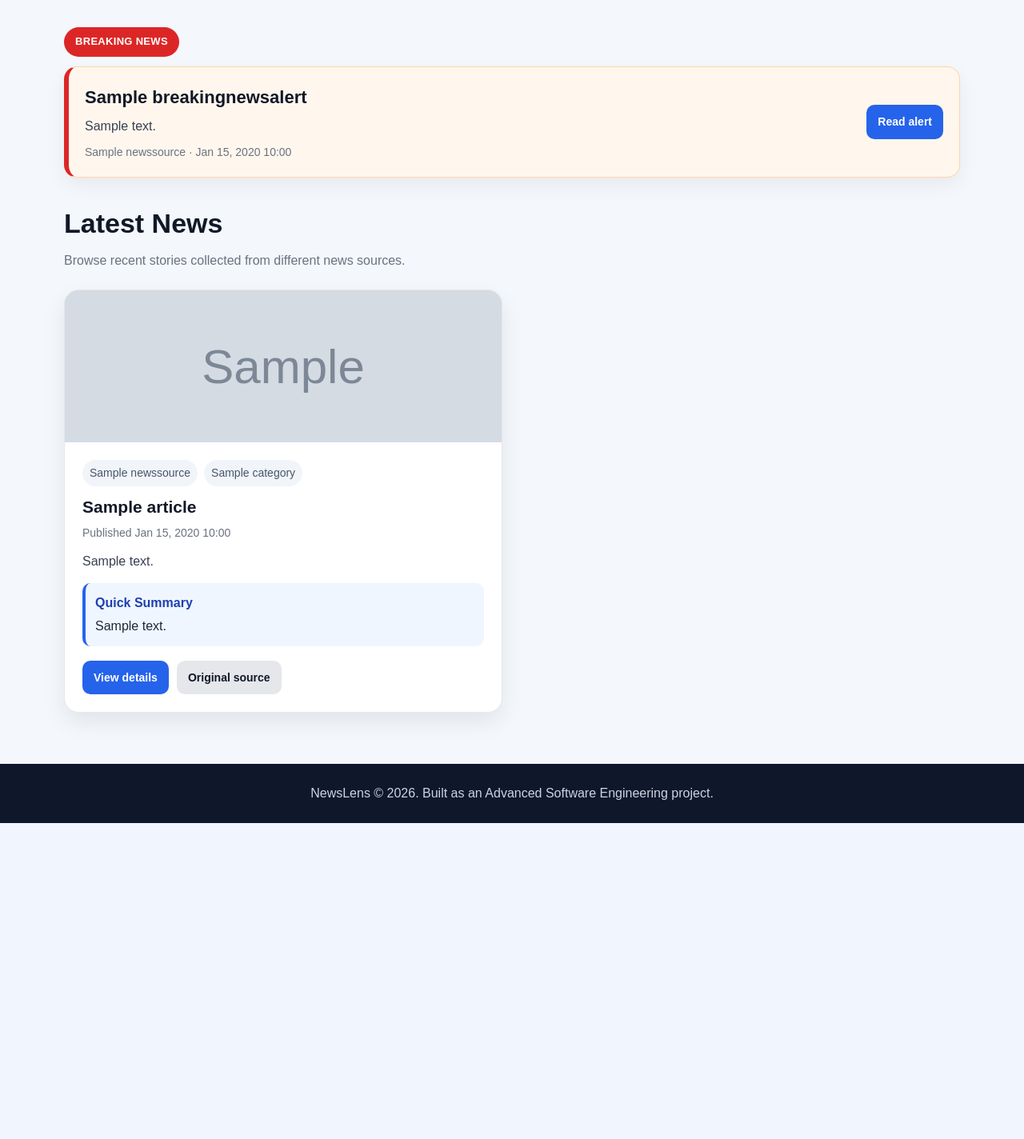
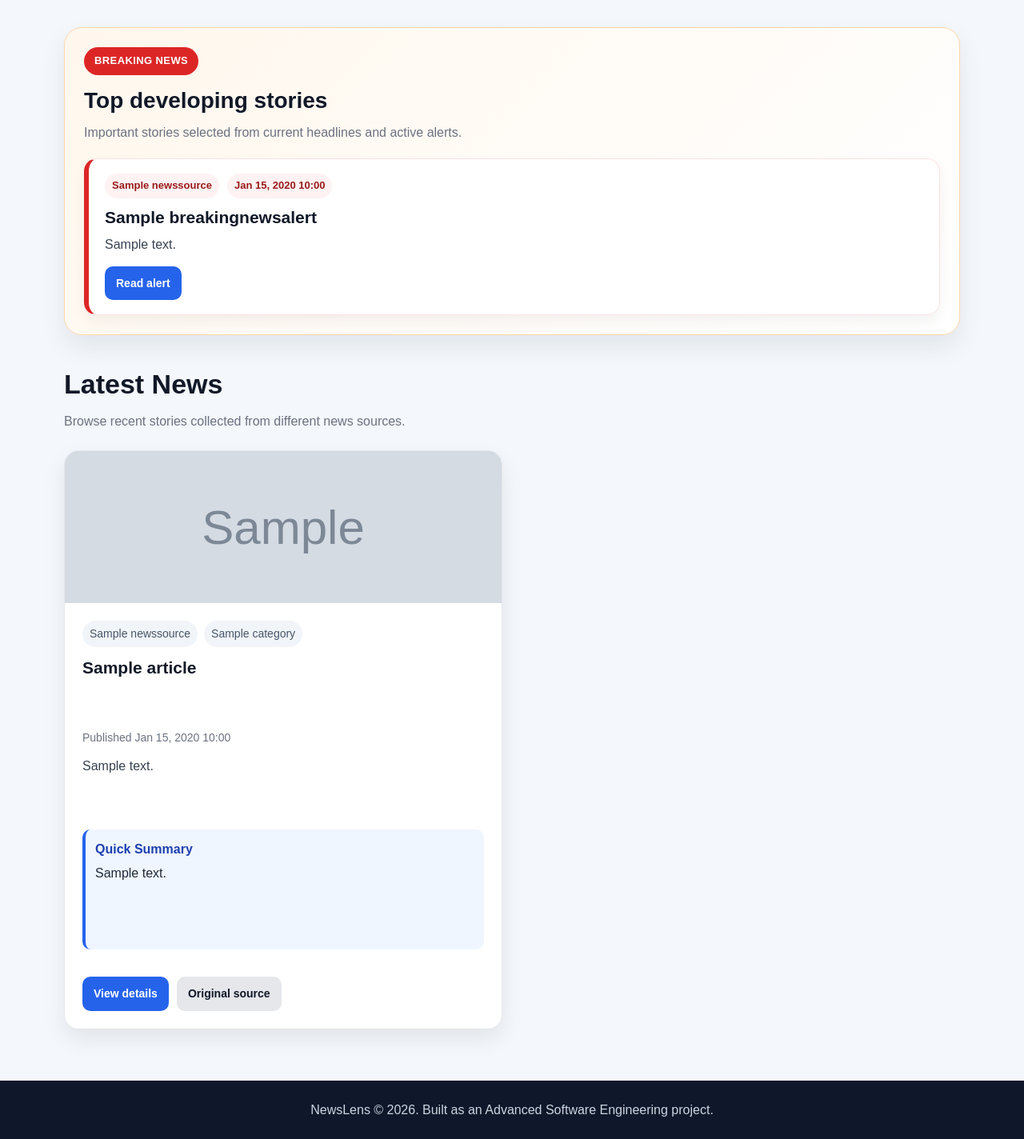
Before and after one commit to HeinHtetAung-123/newslens-smart-news-platform, a Django app: page / in a window 1280 px wide. Shown: the part 204-1628 px from the top of the page at 80% size. Before the commit the page ends 1233 px from the top, so only its background shows below. Run offline with Django 5.2, Linux system fonts and the light colour scheme; tables that the repository leaves empty hold one stand-in row (values such as "Sample post"); grey boxes marked "Sample" are stand-in pictures.

Commit message:
Improve breaking news layout and align article card actions

```diff
--- a/news/templates/news/home.html
+++ b/news/templates/news/home.html
@@ -6,32 +6,37 @@
 
 {% block content %}
     {% if breaking_alerts %}
-        <section class="breaking-alerts">
-            <div class="breaking-header">
-                <span>Breaking News</span>
+        <section class="breaking-section">
+            <div class="breaking-section-header">
+                <span class="breaking-badge">Breaking News</span>
+                <h2>Top developing stories</h2>
+                <p>Important stories selected from current headlines and active alerts.</p>
             </div>
 
+            <div class="breaking-list">
                 {% for alert in breaking_alerts %}
-                <div class="breaking-card">
-                    <div>
-                        <h2>{{ alert.alert_title }}</h2>
+                    <article class="breaking-item-text">
+                        <div class="breaking-meta-row">
+                            <span>{{ alert.article.source.name }}</span>
+                            <span>{{ alert.created_at|date:"M d, Y H:i" }}</span>
+                        </div>
+
+                        <h3>{{ alert.alert_title }}</h3>
 
                         {% if alert.message %}
-                            <p>{{ alert.message }}</p>
+                            <p>{{ alert.message|truncatewords:32 }}</p>
                         {% else %}
-                            <p>{{ alert.article.description|truncatewords:24 }}</p>
+                            <p>{{ alert.article.description|truncatewords:32 }}</p>
                         {% endif %}
 
-                        <p class="breaking-meta">
-                            {{ alert.article.source.name }} · {{ alert.created_at|date:"M d, Y H:i" }}
-                        </p>
-                    </div>
-
+                        <div class="breaking-actions">
                             <a href="{% url 'news:article_detail' alert.article.id %}" class="btn btn-primary">
                                 Read alert
                             </a>
                         </div>
+                    </article>
                 {% endfor %}
+            </div>
         </section>
     {% endif %}
 
@@ -57,6 +62,7 @@
                 {% endif %}
 
                 <div class="article-body">
+                    <div class="article-main-content">
                         <div class="article-meta">
                             <span>{{ article.source.name }}</span>
                             <span>{{ article.category.name }}</span>
@@ -78,12 +84,11 @@
                             </p>
                         {% endif %}
 
-                    {% if article.summary %}
                         <div class="summary-box">
                             <strong>Quick Summary</strong>
                             <p>{{ article.get_quick_summary|truncatewords:35 }}</p>
                         </div>
-                    {% endif %}
+                    </div>
 
                     <div class="card-actions">
                         <a href="{% url 'news:article_detail' article.id %}" class="btn btn-primary">
--- a/static/news/css/style.css
+++ b/static/news/css/style.css
@@ -121,10 +171,99 @@ a {
     color: #6b7280;
 }
 
+/* Breaking news section */
+
+.breaking-section {
+    margin-bottom: 34px;
+    background: linear-gradient(135deg, #fff7ed, #ffffff);
+    border: 1px solid #fed7aa;
+    border-radius: 22px;
+    padding: 24px;
+    box-shadow: 0 14px 32px rgba(15, 23, 42, 0.08);
+}
+
+.breaking-section-header {
+    margin-bottom: 20px;
+}
+
+.breaking-badge {
+    display: inline-block;
+    background: #dc2626;
+    color: white;
+    padding: 7px 13px;
+    border-radius: 999px;
+    font-size: 13px;
+    font-weight: 800;
+    text-transform: uppercase;
+    letter-spacing: 0.4px;
+    margin-bottom: 10px;
+}
+
+.breaking-section-header h2 {
+    font-size: 28px;
+    color: #111827;
+    margin-bottom: 4px;
+}
+
+.breaking-section-header p {
+    color: #6b7280;
+}
+
+.breaking-list {
+    display: grid;
+    grid-template-columns: 1fr;
+    gap: 14px;
+}
+
+.breaking-item-text {
+    background: white;
+    border: 1px solid #fee2e2;
+    border-left: 6px solid #dc2626;
+    border-radius: 16px;
+    padding: 18px 20px;
+    box-shadow: 0 8px 18px rgba(15, 23, 42, 0.05);
+}
+
+.breaking-meta-row {
+    display: flex;
+    gap: 10px;
+    flex-wrap: wrap;
+    margin-bottom: 10px;
+}
+
+.breaking-meta-row span {
+    background: #fef2f2;
+    color: #991b1b;
+    padding: 5px 9px;
+    border-radius: 999px;
+    font-size: 13px;
+    font-weight: 700;
+}
+
+.breaking-item-text h3 {
+    font-size: 21px;
+    line-height: 1.3;
+    color: #111827;
+    margin-bottom: 8px;
+}
+
+.breaking-item-text p {
+    color: #374151;
+    margin-bottom: 14px;
+    max-width: 900px;
+}
+
+.breaking-actions {
+    margin-top: 8px;
+}
+
+/* Article cards */
+
 .article-grid {
     display: grid;
     grid-template-columns: repeat(2, minmax(0, 1fr));
     gap: 24px;
+    align-items: stretch;
 }
 
 .article-card {
@@ -133,6 +272,9 @@ a {
     overflow: hidden;
     box-shadow: 0 12px 28px rgba(15, 23, 42, 0.08);
     border: 1px solid #e5e7eb;
+    display: flex;
+    flex-direction: column;
+    height: 100%;
 }
 
 .article-image {
@@ -141,6 +283,7 @@ a {
     object-fit: cover;
     display: block;
     background: #dbeafe;
+    flex-shrink: 0;
 }
 
 .placeholder-image {
@@ -154,6 +297,10 @@ a {
 
 .article-body {
     padding: 22px;
+    display: flex;
+    flex-direction: column;
+    justify-content: space-between;
+    flex: 1;
 }
 
 .article-meta {
@@ -199,6 +346,7 @@ a {
     padding: 12px;
     border-radius: 10px;
     margin-bottom: 16px;
+    min-height: 118px;
 }
 
 .summary-box strong {
@@ -210,7 +358,16 @@ a {
     color: #1f2937;
 }
 
-.card-actions,
+.card-actions {
+    display: flex;
+    flex-wrap: wrap;
+    gap: 10px;
+    margin-top: auto;
+    padding-top: 18px;
+}
+
+/* Buttons */
+
 .detail-actions {
     display: flex;
     flex-wrap: wrap;
@@ -438,61 +545,95 @@ a {
     .auth-links {
         justify-content: center;
     }
+
+    .search-form {
+        min-width: 100%;
+    }
+
+    .article-grid {
+        grid-template-columns: 1fr;
+    }
+
+    .summary-box {
+        min-height: auto;
+    }
+
+    .detail-card {
+        padding: 24px;
+    }
+
+    .detail-header h1 {
+        font-size: 30px;
+    }
 }
 
-.breaking-alerts {
-    margin-bottom: 30px;
+/* Clean final article card alignment */
+
+.article-grid {
+    display: grid;
+    grid-template-columns: repeat(2, minmax(0, 1fr));
+    gap: 24px;
+    align-items: stretch;
 }
 
-.breaking-header {
-    margin-bottom: 12px;
+.article-card {
+    display: flex;
+    flex-direction: column;
+    height: 100%;
+    min-height: 700px;
 }
 
-.breaking-header span {
-    display: inline-block;
-    background: #dc2626;
-    color: white;
-    padding: 8px 14px;
-    border-radius: 999px;
-    font-weight: 800;
-    letter-spacing: 0.3px;
-    text-transform: uppercase;
-    font-size: 13px;
+.article-body {
+    display: flex;
+    flex-direction: column;
+    flex: 1;
+    padding: 22px;
 }
 
-.breaking-card {
-    background: #fff7ed;
-    border: 1px solid #fed7aa;
-    border-left: 6px solid #dc2626;
-    border-radius: 16px;
-    padding: 20px;
-    margin-bottom: 14px;
-    display: flex;
-    justify-content: space-between;
-    gap: 18px;
-    align-items: center;
-    box-shadow: 0 10px 24px rgba(15, 23, 42, 0.06);
+.article-main-content {
+    flex: 1;
 }
 
-.breaking-card h2 {
-    color: #111827;
-    font-size: 22px;
-    margin-bottom: 6px;
+.article-card h2 {
+    min-height: 82px;
+    max-height: 82px;
+    overflow: hidden;
 }
 
-.breaking-card p {
-    color: #374151;
+.article-description {
+    min-height: 78px;
+    max-height: 78px;
+    overflow: hidden;
 }
 
-.breaking-meta {
-    margin-top: 8px;
-    font-size: 14px;
-    color: #6b7280 !important;
+.summary-box {
+    min-height: 150px;
+    max-height: 150px;
+    overflow: hidden;
+}
+
+.card-actions {
+    margin-top: auto;
+    padding-top: 18px;
+    display: flex;
+    flex-wrap: wrap;
+    gap: 10px;
+    align-items: center;
 }
 
 @media (max-width: 800px) {
-    .breaking-card {
-        flex-direction: column;
-        align-items: flex-start;
+    .article-grid {
+        grid-template-columns: 1fr;
+    }
+
+    .article-card {
+        min-height: auto;
+    }
+
+    .article-card h2,
+    .article-description,
+    .summary-box {
+        min-height: auto;
+        max-height: none;
     }
 }
```
Also changed, not shown: other parts of static/news/css/style.css (+72 -72 lines), news/management/commands/fetch_news.py (+19 -1 lines). Lines whose indentation alone changed are shown as unchanged.
